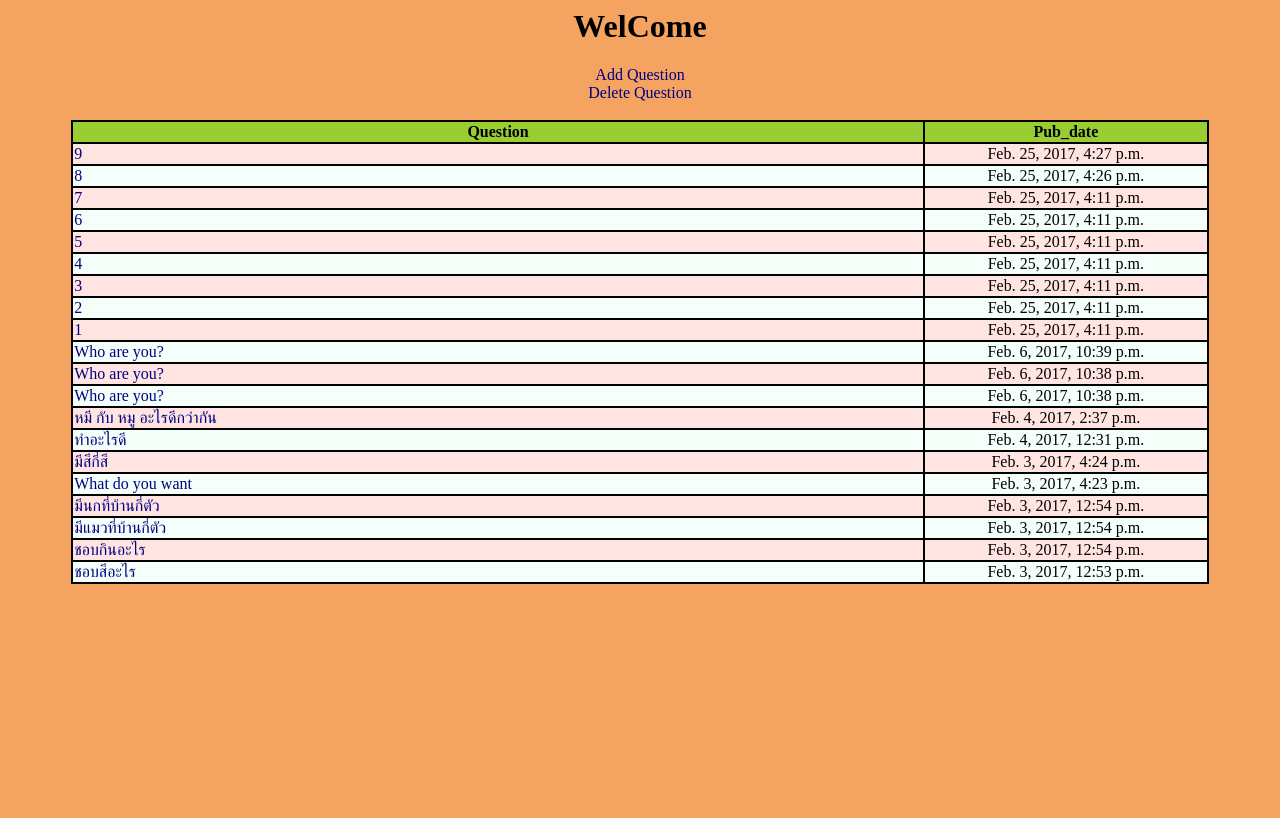
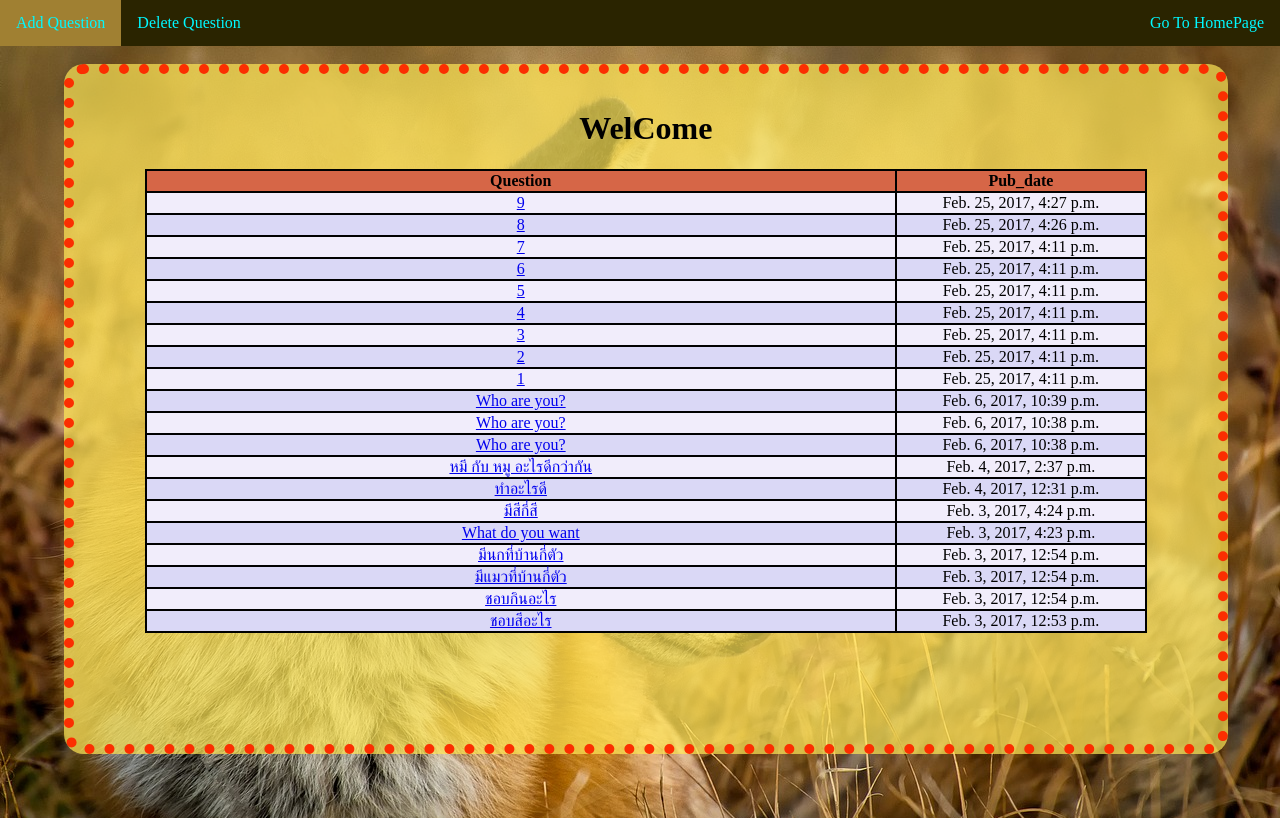
Before and after one commit to poklonas/django_5810164, a Django app: page /bmi/ in a window 1280 px wide. Before the commit the page ends 584 px from the top, so only its background shows below. Run offline with Django 3.2, Linux system fonts and the light colour scheme; data comes from the database, SQL or seed files in the repository; both versions use the stored data as it was after the commit.

Commit message:
add style for bmi(polls) app

```diff
--- /dev/null
+++ b/bmi/static/bmi/main_style.css
@@ -0,0 +1,78 @@
+body{
+    background-image: url("images/background.jpg");
+    /* cr. https://pixabay.com/en/fox-wildlife-animal-macro-closeup-1748640/ --> */
+    background-size:     cover;
+    background-repeat:   no-repeat;
+    background-position: center center;
+    background-attachment: fixed;
+    margin:0;
+}
+
+
+th{
+	border: 2px solid black;
+	background-color: #d66647;
+	border-collapse: collapse
+}
+
+table{
+	width:90%;
+	border: 2px solid black;
+	border-collapse: collapse;
+}
+
+td{
+	text-align:center;
+	border: 2px solid black;
+    text-align:center;
+}
+
+tr:nth-child(odd){
+	background-color: #dad8f6;
+}
+
+tr:nth-child(even){
+	background-color: #f1edfb;
+}
+
+ul.menu_bar{
+    list-style-type: none;
+    margin: 0;
+    padding: 0;
+    overflow: hidden;
+    position: fixed;
+    top: 0;
+    left: 0;
+    width: 100%;
+    background-color: #2A2400;
+}
+
+li.menu_bar{
+    float: left;
+
+}
+
+li.menu_bar a{
+    display: block;
+    color: #00F9FF;
+    text-align: center;
+    padding: 14px 16px;
+    text-decoration: none;
+}
+
+li.menu_bar a:hover{
+    background-color: #A08032;
+}
+
+
+div.content{
+    background-color: rgba(255, 231, 87, 0.7);
+    border-radius: 20px;
+    border: 10px dotted;
+    border-color: #FB2E01;
+    padding: 15px;
+    margin: 5% 5%;
+    width: 87%;
+    height: 80%;
+    overflow-y: scroll;
+}
--- a/bmi/templates/bmi/index.html
+++ b/bmi/templates/bmi/index.html
@@ -1,40 +1,23 @@
 <head>
+    {% load static %}
+    <link rel="stylesheet" type="text/css" href="{% static 'bmi/main_style.css' %}" />
 	<style>
-		th, th.question{
-			border: 2px solid black;
-			background-color: YellowGreen;
-			border-collapse: collapse
-		}
 		th.question{
 			width: 75%;
-		}
-		table{
-			width:90%;
-			border: 2px solid black;
-			border-collapse: collapse;
-		}
-		td{
-			border: 2px solid black;
-		}
-		tr:nth-child(odd){
-			background-color: MintCream;
-		}
-		tr:nth-child(even){
-			background-color: MistyRose;
-		}
-		a:link, a:visited{
-			color: Navy;
-			text-decoration:none;
 		}
 	</style>
 </head>
 
-<body style="background-color:SandyBrown">
+<body>
+<ul class="menu_bar">
+    <li class="menu_bar" style="float:right"><a href="{% url 'homepage:index' %}">Go To HomePage</a></li>
+	<li class="menu_bar"><a href="{% url 'bmi:new_question'%}">Add Question</a></li>
+    <li class="menu_bar"><a href="{% url 'bmi:delete_question_page'%}">Delete Question</a></li>
+</ul>
+
+<div class="content">
 <center>
 <h1>WelCome</h1>
-<a href="{% url 'bmi:new_question'%}">Add Question</a><br>
-<a href="{% url 'bmi:delete_question_page'%}">Delete Question</a><br>
-<br>
 {% if latest_question_list %}
     <table>
     	<tr>
@@ -51,5 +34,6 @@
 {% else %}
     <p>No polls are available.</p>
 {% endif %}
+</center>
+</div>
 </body>
-</center>
```
Also changed, not shown: bmi/templates/bmi/choice_manage.html (+9 -22 lines), bmi/templates/bmi/delete_question_page.html (+9 -25 lines), bmi/templates/bmi/detail.html (+11 -17 lines), bmi/templates/bmi/new_question.html (+12 -2 lines), bmi/templates/bmi/result.html (+11 -26 lines), bmi/static/bmi/images/background.jpg (added), db.sqlite3.
